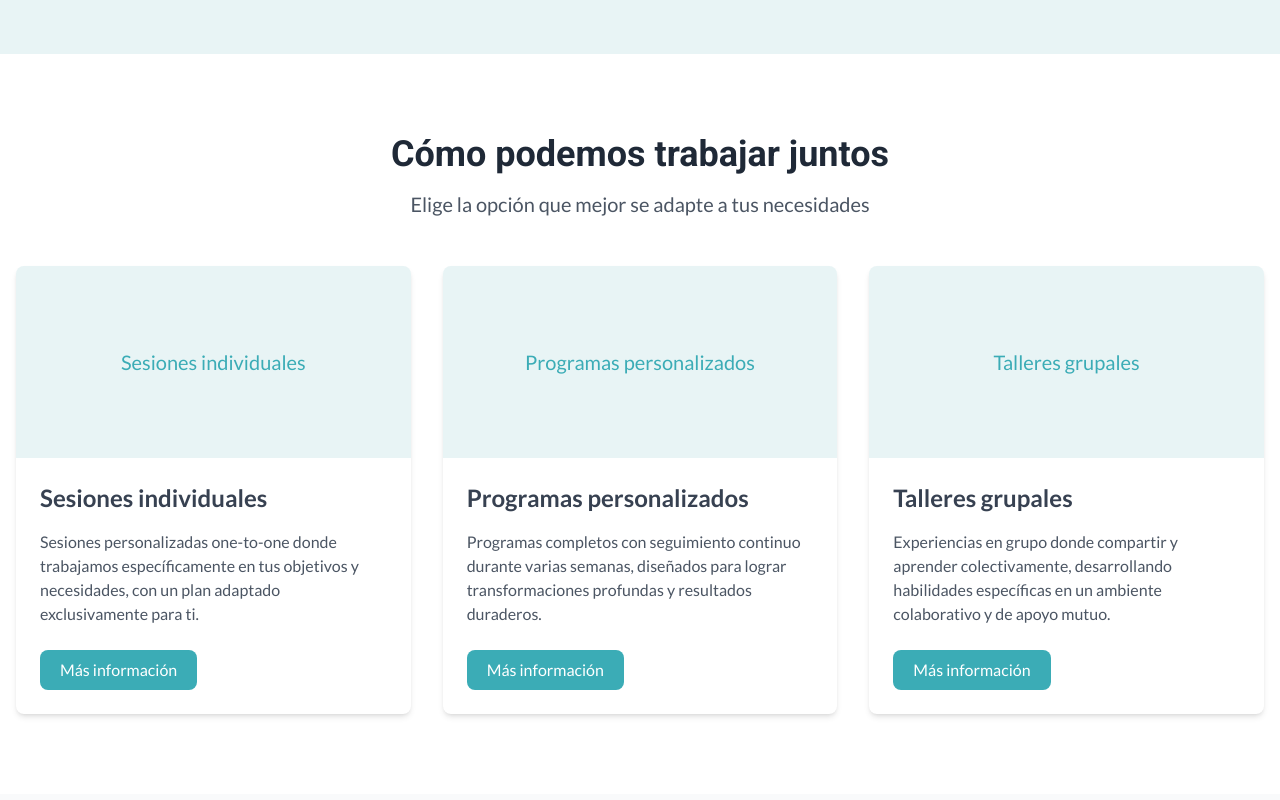
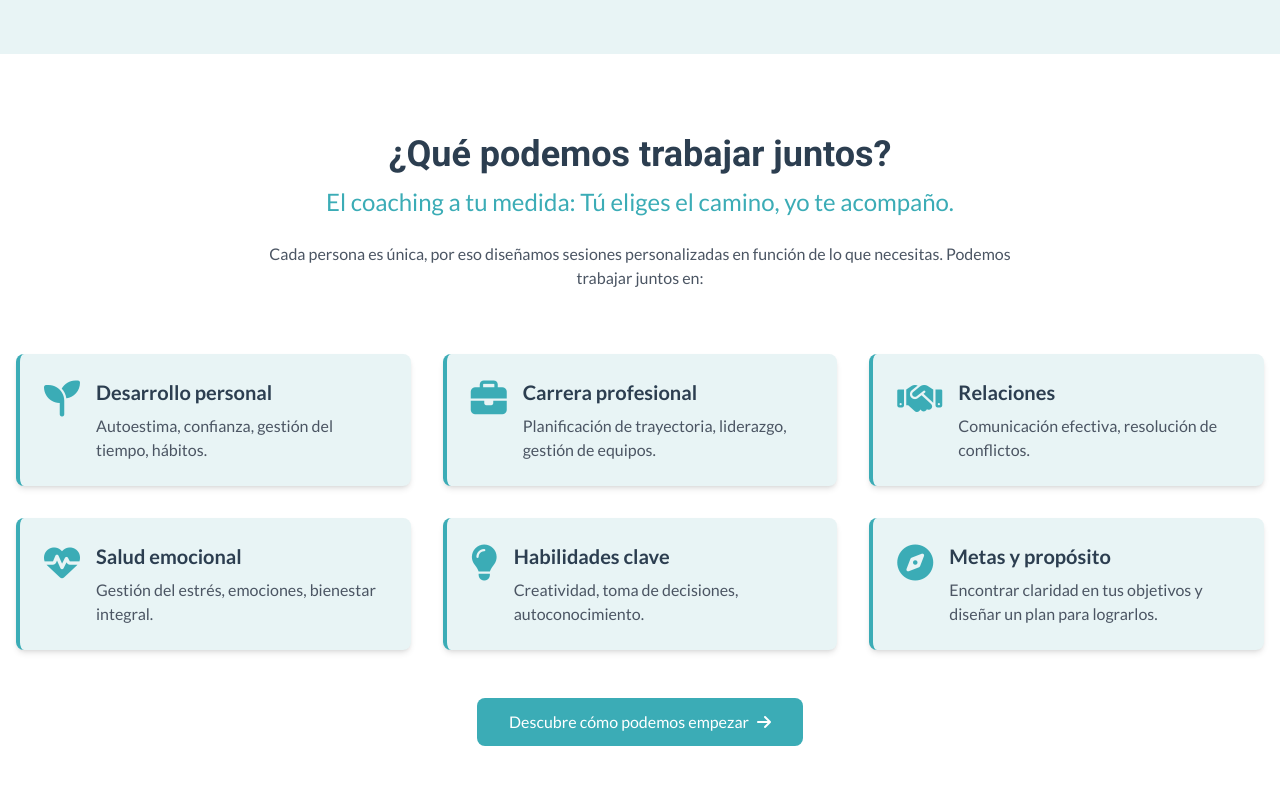
Before and after one commit to crisgilalcon/cristinacoaching, a React (Create React App) app: page / in a window 1280 px wide. Shown: the part 3820-4620 px from the top of the page. Built offline with nearby package versions, Linux system fonts and the light colour scheme; the HTML template or start-up script is replaced by a standard one.

Commit message:
Update content worktogether component

```diff
--- a/src/App.js
+++ b/src/App.js
@@ -4,6 +4,7 @@ import Hero from './components/Hero';
 import About from './components/About';
 import Services from './components/Services';
 import Method from './components/Method';
+import WorkTogether from './components/WorkTogether';
 import Workshops from './components/Workshops';
 import Testimonials from './components/Testimonials';
 import Cta from './components/Cta';
@@ -20,6 +21,7 @@ function App() {
         <About />
         <Services />
         <Method />
+        <WorkTogether />
         <Workshops />
         <Testimonials />
         <Cta />
--- /dev/null
+++ b/src/components/WorkTogether.js
@@ -0,0 +1,73 @@
+import React from 'react';
+
+function WorkTogether() {
+  const categories = [
+    {
+      title: "Desarrollo personal",
+      description: "Autoestima, confianza, gestión del tiempo, hábitos.",
+      icon: "fa-solid fa-seedling"
+    },
+    {
+      title: "Carrera profesional",
+      description: "Planificación de trayectoria, liderazgo, gestión de equipos.",
+      icon: "fa-solid fa-briefcase"
+    },
+    {
+      title: "Relaciones",
+      description: "Comunicación efectiva, resolución de conflictos.",
+      icon: "fa-solid fa-handshake"
+    },
+    {
+      title: "Salud emocional",
+      description: "Gestión del estrés, emociones, bienestar integral.",
+      icon: "fa-solid fa-heart-pulse"
+    },
+    {
+      title: "Habilidades clave",
+      description: "Creatividad, toma de decisiones, autoconocimiento.",
+      icon: "fa-solid fa-lightbulb"
+    },
+    {
+      title: "Metas y propósito",
+      description: "Encontrar claridad en tus objetivos y diseñar un plan para lograrlos.",
+      icon: "fa-solid fa-compass"
+    }
+  ];
+
+  return (
+    <section id="trabajo-juntos" className="py-20 bg-white">
+      <div className="container mx-auto px-4">
+        <div className="text-center mb-16">
+          <h2 className="text-4xl font-semibold mb-3 text-darkSage">¿Qué podemos trabajar juntos?</h2>
+          <h3 className="text-2xl text-teal mb-6">El coaching a tu medida: Tú eliges el camino, yo te acompaño.</h3>
+          <p className="text-gray-600 max-w-3xl mx-auto">
+            Cada persona es única, por eso diseñamos sesiones personalizadas en función de lo que necesitas. Podemos trabajar juntos en:
+          </p>
+        </div>
+
+        <div className="grid grid-cols-1 md:grid-cols-2 lg:grid-cols-3 gap-8">
+          {categories.map((category, index) => (
+            <div key={index} className="bg-mintGreen rounded-lg p-6 shadow-md hover:shadow-lg transition-all duration-300 border-l-4 border-teal flex">
+              <div className="mr-4 text-4xl text-teal">
+                <i className={category.icon}></i>
+              </div>
+              <div>
+                <h4 className="text-xl font-semibold mb-2 text-darkSage">{category.title}</h4>
+                <p className="text-gray-600">{category.description}</p>
+              </div>
+            </div>
+          ))}
+        </div>
+
+        <div className="text-center mt-12">
+          <a href="#contacto" className="bg-teal hover:bg-darkTeal text-white font-medium py-3 px-8 rounded-lg transition duration-300 inline-flex items-center">
+            Descubre cómo podemos empezar
+            <i className="fa-solid fa-arrow-right ml-2"></i>
+          </a>
+        </div>
+      </div>
+    </section>
+  );
+}
+
+export default WorkTogether;
```
